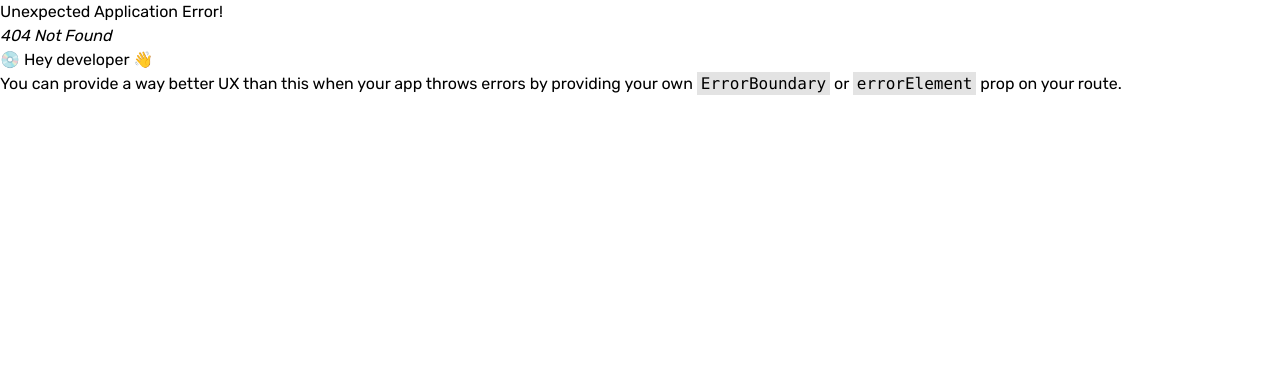
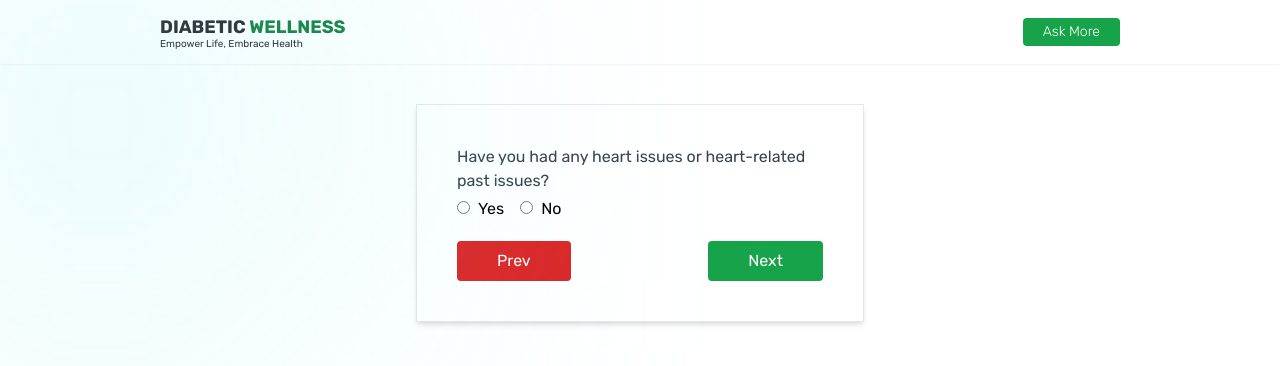
Before and after one commit to mehedihasan-ofc/diabetic-wellness-client, a React (Vite) app: page /any-heart-issues in a window 1280 px wide. Before the commit this address had no page. Shown: the top 366 px of the page. Built offline with nearby package versions, Linux system fonts and the light colour scheme.

Commit message:
Added AnyKidneyProblems

```diff
--- /dev/null
+++ b/src/components/AnyHeartIssues.jsx
@@ -0,0 +1,73 @@
+import React, { useState } from 'react';
+import { useNavigate } from 'react-router-dom';
+
+const AnyHeartIssues = () => {
+    const [hasHeartIssues, setHasHeartIssues] = useState('');
+    const navigate = useNavigate();
+
+    const handleInputChange = (e) => {
+        setHasHeartIssues(e.target.value);
+    };
+
+    const handleSubmit = (e) => {
+        e.preventDefault();
+        // Handle form submission with the information about heart issues
+        console.log('Heart Issues:', hasHeartIssues);
+
+        // Retrieve previous data from local storage
+        const preData = JSON.parse(localStorage.getItem("userData"));
+
+        // Update previous data with gender
+        const updatedData = { ...preData, hasHeartIssues };
+
+        // Store updated data back to local storage
+        localStorage.setItem("userData", JSON.stringify(updatedData));
+
+        // Perform any other actions here, like storing data or navigation
+        if (hasHeartIssues === "yes") {
+            return navigate('/result')
+        }
+        else if (hasHeartIssues === "no") {
+            return navigate('/result')
+        }
+    };
+
+    return (
+        <div className="max-w-md mx-auto shadow-md p-10 border">
+            <form onSubmit={handleSubmit}>
+                <div className="mb-4">
+                    <label className="block text-gray-700 mb-1">Have you had any heart issues or heart-related past issues?</label>
+                    <div className="flex items-center">
+                        <label className="mr-4">
+                            <input
+                                type="radio"
+                                name="heartIssues"
+                                value="yes"
+                                checked={hasHeartIssues === 'yes'}
+                                onChange={handleInputChange}
+                            />
+                            <span className="ml-2">Yes</span>
+                        </label>
+                        <label>
+                            <input
+                                type="radio"
+                                name="heartIssues"
+                                value="no"
+                                checked={hasHeartIssues === 'no'}
+                                onChange={handleInputChange}
+                            />
+                            <span className="ml-2">No</span>
+                        </label>
+                    </div>
+                </div>
+
+                <div className='flex justify-between mt-5'>
+                    <button onClick={() => navigate(-1)} className="bg-red-600 px-10 py-2 text-white rounded">Prev</button>
+                    <button type="submit" className="bg-green-600 px-10 py-2 text-white rounded">Next</button>
+                </div>
+            </form>
+        </div>
+    );
+};
+
+export default AnyHeartIssues;
--- /dev/null
+++ b/src/components/AnyKidneyProblems.jsx
@@ -0,0 +1,11 @@
+import React from 'react';
+
+const AnyKidneyProblems = () => {
+    return (
+        <div>
+            AnyKidneyProblems
+        </div>
+    );
+};
+
+export default AnyKidneyProblems;
--- a/src/components/AnySymptoms.jsx
+++ b/src/components/AnySymptoms.jsx
@@ -61,6 +61,9 @@ const AnySymptoms = () => {
         if (symptoms.none === true) {
             return navigate('/have-you')
         }
+        else if (symptoms.none === false) {
+            return navigate('/your-sugar-level')
+        }
         else {
             return navigate('/')
         }
@@ -70,7 +73,7 @@ const AnySymptoms = () => {
         <div className="max-w-md mx-auto shadow-md p-10 border">
             <form onSubmit={handleSubmit}>
                 <div className="mb-4">
-                    <label className="block text-gray-700 mb-1">Do you have any of these symptoms?</label>
+                    <label className="block text-gray-700 mb-1">Have you any symptoms from this?</label>
                     <div>
                         <label className="flex items-center mb-2">
                             <input
--- a/src/components/HaveYou.jsx
+++ b/src/components/HaveYou.jsx
@@ -44,6 +44,9 @@ const HaveYou = () => {
         if (haveYou.none === true) {
             return navigate('/your-sugar-level')
         }
+        else if (haveYou.none === false) {
+            return navigate('/your-sugar-level')
+        }
         else {
             return navigate('/')
         }
@@ -53,7 +56,7 @@ const HaveYou = () => {
         <div className="max-w-md mx-auto shadow-md p-10 border">
             <form onSubmit={handleSubmit}>
                 <div className="mb-4">
-                    <label className="block text-gray-700 mb-1">Have you experienced any of these haveYou?</label>
+                    <label className="block text-gray-700 mb-1">Have you?</label>
                     <div>
                         <label className="flex items-center mb-2">
                             <input
--- a/src/components/Result.jsx
+++ b/src/components/Result.jsx
@@ -1,15 +1,16 @@
 import React, { useEffect, useState } from 'react';
+import { useNavigate } from 'react-router-dom';
 
 const Result = () => {
     const [data, setData] = useState({});
     const [userResult, setUserResult] = useState('');
+    const navigate = useNavigate();
 
     // Load data from local storage
     useEffect(() => {
         const storedData = localStorage.getItem('userData');
         if (storedData) {
             setData(JSON.parse(storedData));
-            localStorage.removeItem("userData")
         }
     }, []);
 
@@ -23,10 +24,68 @@ const Result = () => {
             parseFloat(data?.sugarLevel) < 4
         ) {
             setUserResult('You Have low sugar level & possible of Hypoglycemia');
-        } else {
+        }
+        else if (
+            data?.name &&
+            data?.gender &&
+            data?.isDiabetic === 'no' &&
+            data?.symptoms?.none === true &&
+            data?.haveYou?.none === true &&
+            parseFloat(data?.sugarLevel) > 4 &&
+            parseFloat(data?.sugarLevel) < 10
+        ) {
+            setUserResult('You are non diabetic');
+        }
+        else if (
+            data?.name &&
+            data?.gender &&
+            data?.isDiabetic === 'no' &&
+            data?.symptoms?.none === true &&
+            data?.haveYou?.none === false &&
+            parseFloat(data?.sugarLevel) < 4
+        ) {
+            setUserResult('You have Hypoglycemia');
+        }
+        else if (
+            data?.name &&
+            data?.gender &&
+            data?.isDiabetic === 'no' &&
+            data?.symptoms?.none === true &&
+            data?.haveYou?.none === false
+        ) {
+            if (
+                data?.hasHeartIssues === "yes" &&
+                parseFloat(data?.sugarLevel) > 4 &&
+                parseFloat(data?.sugarLevel) < 10
+            ) {
+                setUserResult("Need health checkup & consulting medicine doctor");
+            }
+            else if (
+                data?.hasHeartIssues === "no" &&
+                parseFloat(data?.sugarLevel) > 4 &&
+                parseFloat(data?.sugarLevel) < 10
+            ) {
+                setUserResult("Need health cheakup & consulting medicine doctor");
+            }
+
+            else {
+                setUserResult('');
+                navigate('/any-heart-issues');
+            }
+        }
+        else if (
+            data?.name &&
+            data?.gender &&
+            data?.isDiabetic === 'no' &&
+            data?.symptoms?.none === false &&
+            parseFloat(data?.sugarLevel) < 10
+        ) {
+            setUserResult("You are non diabetic & have kidney issue consulting doctor as soon as possible");
+        }
+        else {
             setUserResult('');
         }
-    }, [data]);
+    }, [data, navigate]);
 
     return (
         <div className="overflow-x-auto my-10">
--- a/src/components/YourSugarLevel.jsx
+++ b/src/components/YourSugarLevel.jsx
@@ -35,6 +35,9 @@ const YourSugarLevel = () => {
         if (sugarLevel < 4) {
             return navigate('/result')
         }
+        else if(sugarLevel > 4 && sugarLevel < 10) {
+            return navigate('/result')
+        }
         else {
             return navigate('/')
         }
```
Also changed, not shown: src/routes/Routes.jsx (+10 -0 lines).
